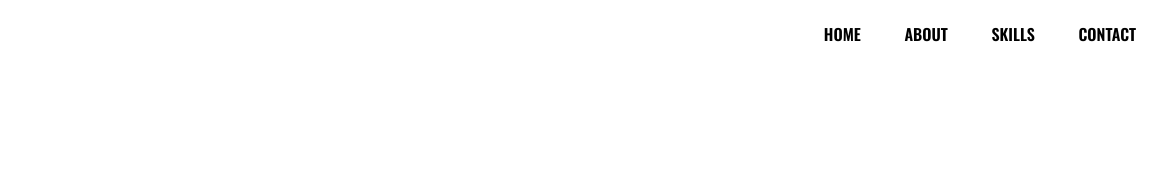
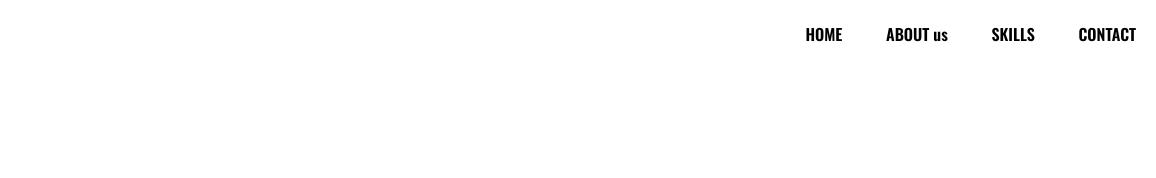
Before and after one commit to ShamilRahmanPK/PortfolioDemo, a plain HTML site: page index.html in a window 1280 px wide. Shown: the top 178 px of the page, 124-1280 px from the left. Drawn offline with nearby package versions, Linux system fonts and the light colour scheme.

Commit message:
Protfolio v1.1

```diff
--- a/index.html
+++ b/index.html
@@ -26,7 +26,7 @@
         <img width="40px" src="./images/vecteezy_modern-real-estate-and-construction-logo_19897599.png" alt="" class="logo" />
         <ul>
           <li class="listItems"><a href="#home" class="links">HOME</a></li>
-          <li class="listItems"><a href="#about" class="links">ABOUT</a></li>
+          <li class="listItems"><a href="#about" class="links">ABOUT us</a></li>
           <li class="listItems"><a href="#skill" class="links">SKILLS</a></li>
           <li class="listItems"><a href="#contact" class="links">CONTACT</a></li>
         </ul>
```
